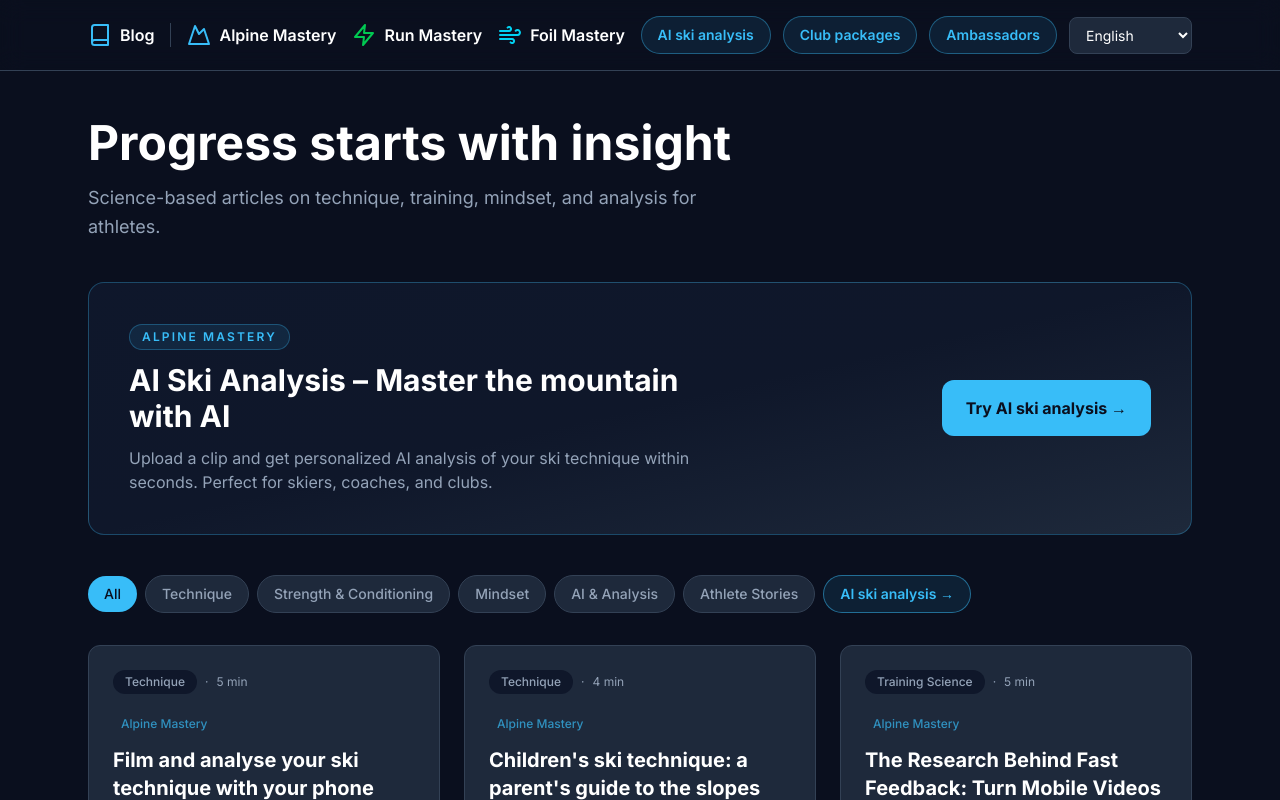
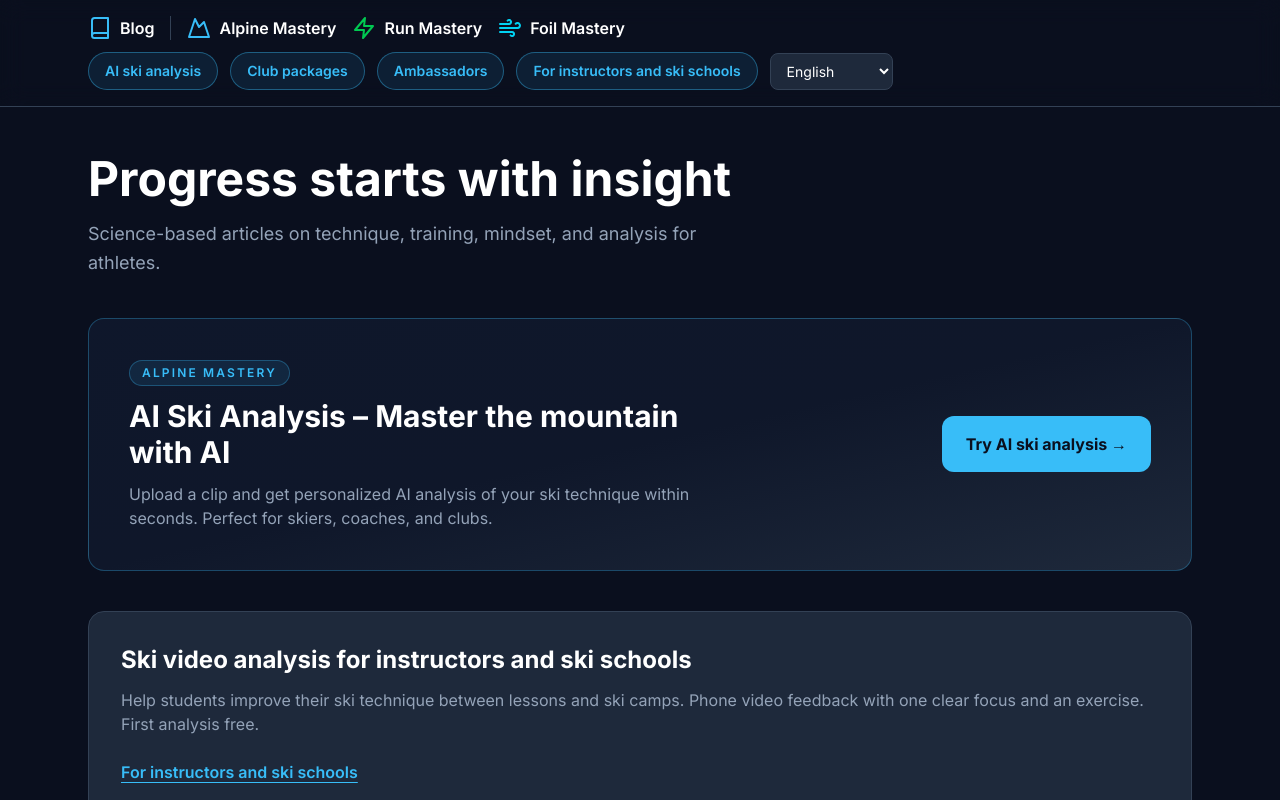
Before and after one commit to darkrider-code/alpine-mastery-blog, a Next.js app: page /en in a window 1280 px wide. Shown: the top 800 px of the page. Built offline with nearby package versions, Linux system fonts and the light colour scheme.

Commit message:
Improve partner discovery with localized navigation and search-focused copy

```diff
--- a/app/[locale]/page.tsx
+++ b/app/[locale]/page.tsx
@@ -1,3 +1,4 @@
+import { partnerCopy } from "@/lib/partnerCopy";
 import BlogLink from "@/components/BlogLink";
 import type { Metadata } from "next";
 import BlogList from "@/components/BlogList";
@@ -132,6 +133,14 @@ export default async function HomePage({ params }: PageProps) {
         </div>
       </section>
 
+      <section className="mb-10 rounded-2xl border border-border bg-bg-card p-6 sm:p-8" aria-labelledby="home-partner-title">
+        <h2 id="home-partner-title" className="text-2xl font-bold text-white">{partnerCopy[locale].title}</h2>
+        <p className="mt-3 text-text-secondary">{partnerCopy[locale].description}</p>
+        <BlogLink href={`/${locale}/partner`} className="mt-4 inline-block py-2 font-semibold text-accent underline underline-offset-4 hover:text-white">
+          {partnerCopy[locale].footer}
+        </BlogLink>
+      </section>
+
       {locale === "sv" && <SkiGuides />}
       <BlogList posts={posts} locale={locale} />
     </div>
--- a/components/Header.tsx
+++ b/components/Header.tsx
@@ -1,4 +1,5 @@
 "use client";
+import { partnerCopy } from "@/lib/partnerCopy";
 import BlogLink from "@/components/BlogLink";
 
 
@@ -165,6 +166,13 @@ export default function Header({ articleLocales }: { articleLocales: Record<stri
           >
             {ambassadorLabel}
           </BlogLink>
+          <BlogLink
+            href={`/${currentLocale}/partner`}
+            aria-current={pathname === `/${currentLocale}/partner` ? "page" : undefined}
+            className="rounded-full border border-accent/40 bg-accent/10 px-4 py-2 text-sm font-semibold text-accent transition hover:bg-accent/20 hover:text-white"
+          >
+            {partnerCopy[currentLocale].footer}
+          </BlogLink>
           <LanguageSwitcher articleLocales={articleLocales} />
         </div>
       </div>
--- a/lib/partnerCopy.ts
+++ b/lib/partnerCopy.ts
@@ -30,8 +30,8 @@ export interface PartnerCopy {
 }
 export const partnerCopy: Record<string, PartnerCopy> = {
   "sv": {
-    "title": "Feedback mellan skidlektionerna",
-    "description": "För skidlärare, skidskolor, lägerarrangörer och privata tränare som vill hjälpa eleverna att ta nästa steg mellan lektionerna.",
+    "title": "Videoanalys för skidlärare och skidskolor",
+    "description": "Hjälp eleverna att utveckla sin skidteknik mellan lektioner och skidläger. Videoanalys från mobilfilm med ett tydligt fokus och en övning. Första analysen gratis.",
     "problem": "Under en lektion får varje elev bara några minuters egen uppmärksamhet. Eleven kan inte heller se sin egen åkning. En kort film ger er något konkret att återkomma till.",
     "workflowTitle": "Från film till nästa lektion",
     "steps": [
@@ -72,8 +72,8 @@ export const partnerCopy: Record<string, PartnerCopy> = {
     }
   },
   "en": {
-    "title": "Feedback between ski lessons",
-    "description": "For ski instructors, ski schools, camp organisers and private coaches who want to help students progress between lessons.",
+    "title": "Ski video analysis for instructors and ski schools",
+    "description": "Help students improve their ski technique between lessons and ski camps. Phone video feedback with one clear focus and an exercise. First analysis free.",
     "problem": "During a lesson, each student gets only a few minutes of individual attention. Students cannot see their own skiing either. A short video gives you something concrete to revisit.",
     "workflowTitle": "From a video to the next lesson",
     "steps": [
@@ -114,8 +114,8 @@ export const partnerCopy: Record<string, PartnerCopy> = {
     }
   },
   "no": {
-    "title": "Tilbakemelding mellom skitimene",
-    "description": "For skiinstruktører, skiskoler, leirarrangører og private trenere som vil hjelpe elevene videre mellom timene.",
+    "title": "Videoanalyse for skiinstruktører og skiskoler",
+    "description": "Hjelp elevene med skiteknikken mellom skitimer og skileirer. Videoanalyse fra mobilfilm med ett tydelig fokus og en øvelse. Første analyse er gratis.",
     "problem": "I løpet av en skitime får hver elev bare noen få minutter med individuell oppmerksomhet. Eleven kan heller ikke se sin egen kjøring. En kort video gir dere noe konkret å komme tilbake til.",
     "workflowTitle": "Fra video til neste skitime",
     "steps": [
@@ -156,8 +156,8 @@ export const partnerCopy: Record<string, PartnerCopy> = {
     }
   },
   "da": {
-    "title": "Feedback mellem skilektionerne",
-    "description": "For skiinstruktører, skiskoler, lejrarrangører og private trænere, der vil hjælpe eleverne videre mellem lektionerne.",
+    "title": "Videoanalyse til skiinstruktører og skiskoler",
+    "description": "Hjælp eleverne med skiteknikken mellem skilektioner og skicamps. Videoanalyse af mobilvideo med ét tydeligt fokus og en øvelse. Første analyse er gratis.",
     "problem": "I en skilektion får hver elev kun få minutters individuel opmærksomhed. Eleven kan heller ikke se sit eget skiløb. En kort video giver jer noget konkret at vende tilbage til.",
     "workflowTitle": "Fra video til næste lektion",
     "steps": [
@@ -198,8 +198,8 @@ export const partnerCopy: Record<string, PartnerCopy> = {
     }
   },
   "fi": {
-    "title": "Palautetta hiihtotuntien välille",
-    "description": "Hiihdonopettajille, hiihtokouluille, leirijärjestäjille ja yksityisvalmentajille, jotka haluavat tukea oppilaiden kehitystä tuntien välillä.",
+    "title": "Laskettelun videoanalyysi hiihdonopettajille ja hiihtokouluille",
+    "description": "Tue oppilaiden laskutekniikkaa oppituntien ja lasketteluleirien välillä. Puhelinvideosta yksi selkeä kehityskohde ja harjoitus. Ensimmäinen analyysi on ilmainen.",
     "problem": "Tunnilla jokainen oppilas saa vain muutaman minuutin henkilökohtaista huomiota. Oppilas ei myöskään näe omaa laskemistaan. Lyhyt video antaa teille konkreettisen lähtökohdan seuraavaan keskusteluun.",
     "workflowTitle": "Videolta seuraavalle tunnille",
     "steps": [
@@ -240,8 +240,8 @@ export const partnerCopy: Record<string, PartnerCopy> = {
     }
   },
   "de": {
-    "title": "Feedback zwischen den Skistunden",
-    "description": "Für Skilehrer, Skischulen, Camp-Veranstalter und private Trainer, die ihre Schüler zwischen den Unterrichtsstunden begleiten möchten.",
+    "title": "Ski-Videoanalyse für Skilehrer und Skischulen",
+    "description": "Begleite deine Schüler zwischen Skistunden und Skicamps. Feedback zum Handyvideo mit einem klaren Technikfokus und einer Übung. Die erste Analyse ist kostenlos.",
     "problem": "In einer Skistunde bekommt jeder Schüler nur wenige Minuten individuelle Aufmerksamkeit. Die eigene Fahrt kann der Schüler dabei nicht sehen. Ein kurzes Video gibt euch etwas Konkretes, auf das ihr zurückkommen könnt.",
     "workflowTitle": "Vom Video zur nächsten Skistunde",
     "steps": [
@@ -282,8 +282,8 @@ export const partnerCopy: Record<string, PartnerCopy> = {
     }
   },
   "fr": {
-    "title": "Un retour entre les cours de ski",
-    "description": "Pour les moniteurs, les écoles de ski, les organisateurs de stages et les entraîneurs privés qui souhaitent accompagner leurs élèves entre les cours.",
+    "title": "Analyse vidéo de ski pour moniteurs et écoles de ski",
+    "description": "Aide tes élèves à progresser entre les cours et les stages de ski. Une vidéo, un point technique précis et un exercice. La première analyse est gratuite.",
     "problem": "Pendant un cours, chaque élève ne bénéficie que de quelques minutes d’attention individuelle. Il ne peut pas non plus voir sa propre façon de skier. Une courte vidéo vous donne un support concret à reprendre ensemble.",
     "workflowTitle": "De la vidéo au prochain cours",
     "steps": [
@@ -324,8 +324,8 @@ export const partnerCopy: Record<string, PartnerCopy> = {
     }
   },
   "nl": {
-    "title": "Feedback tussen de skilessen",
-    "description": "Voor skileraren, skischolen, organisatoren van skikampen en privétrainers die hun leerlingen tussen de lessen willen begeleiden.",
+    "title": "Videoanalyse voor skileraren en skischolen",
+    "description": "Help je leerlingen met hun skitechniek tussen skilessen en skikampen. Feedback op een telefoonvideo met één aandachtspunt en oefening. Eerste analyse gratis.",
     "problem": "Tijdens een les krijgt elke leerling maar een paar minuten individuele aandacht. Een leerling kan bovendien het eigen skiën niet zien. Een korte video geeft jullie iets concreets om op terug te komen.",
     "workflowTitle": "Van video naar de volgende les",
     "steps": [
```
Also changed, not shown: 2 other files (tests, documents, lock files or other folders).
